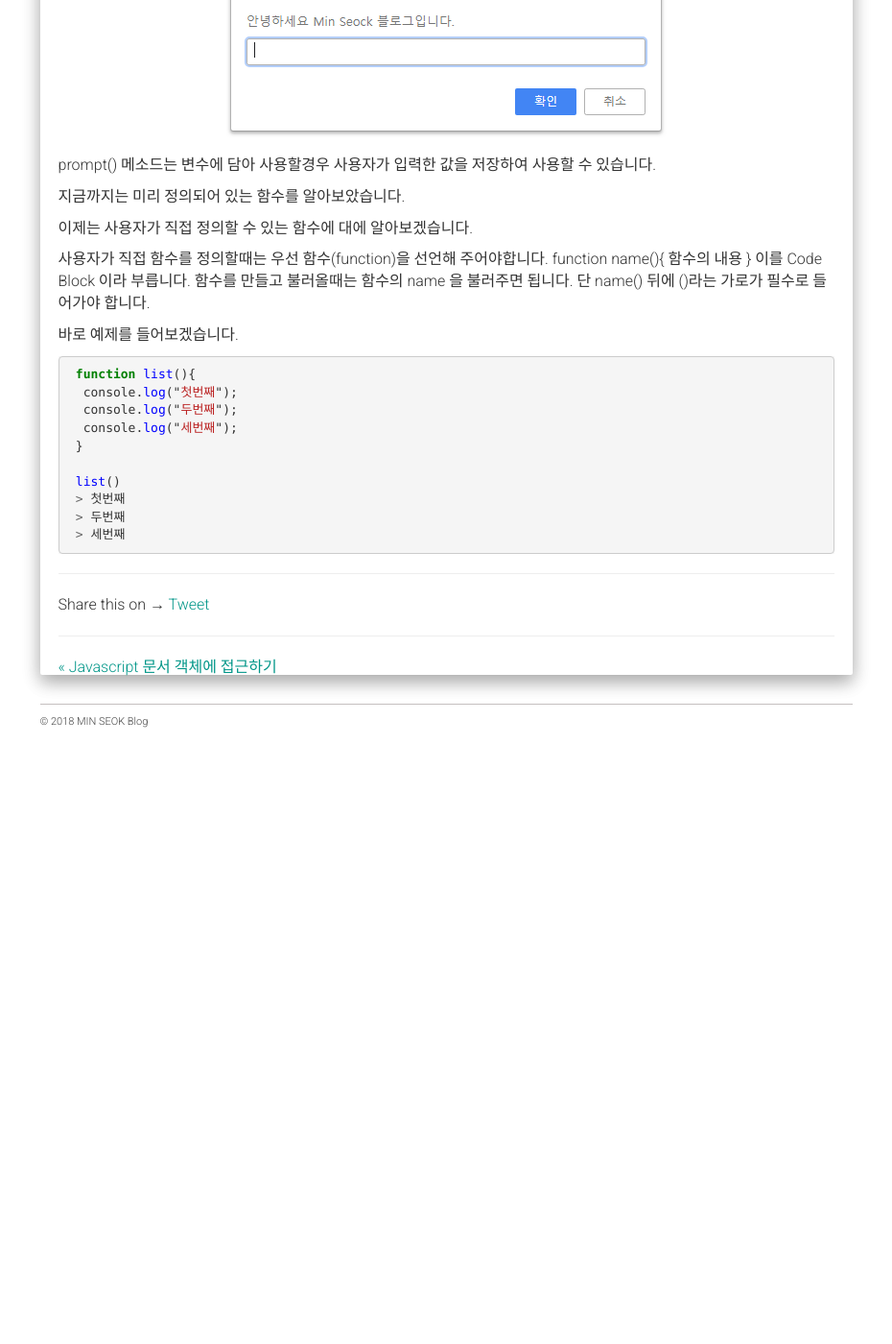
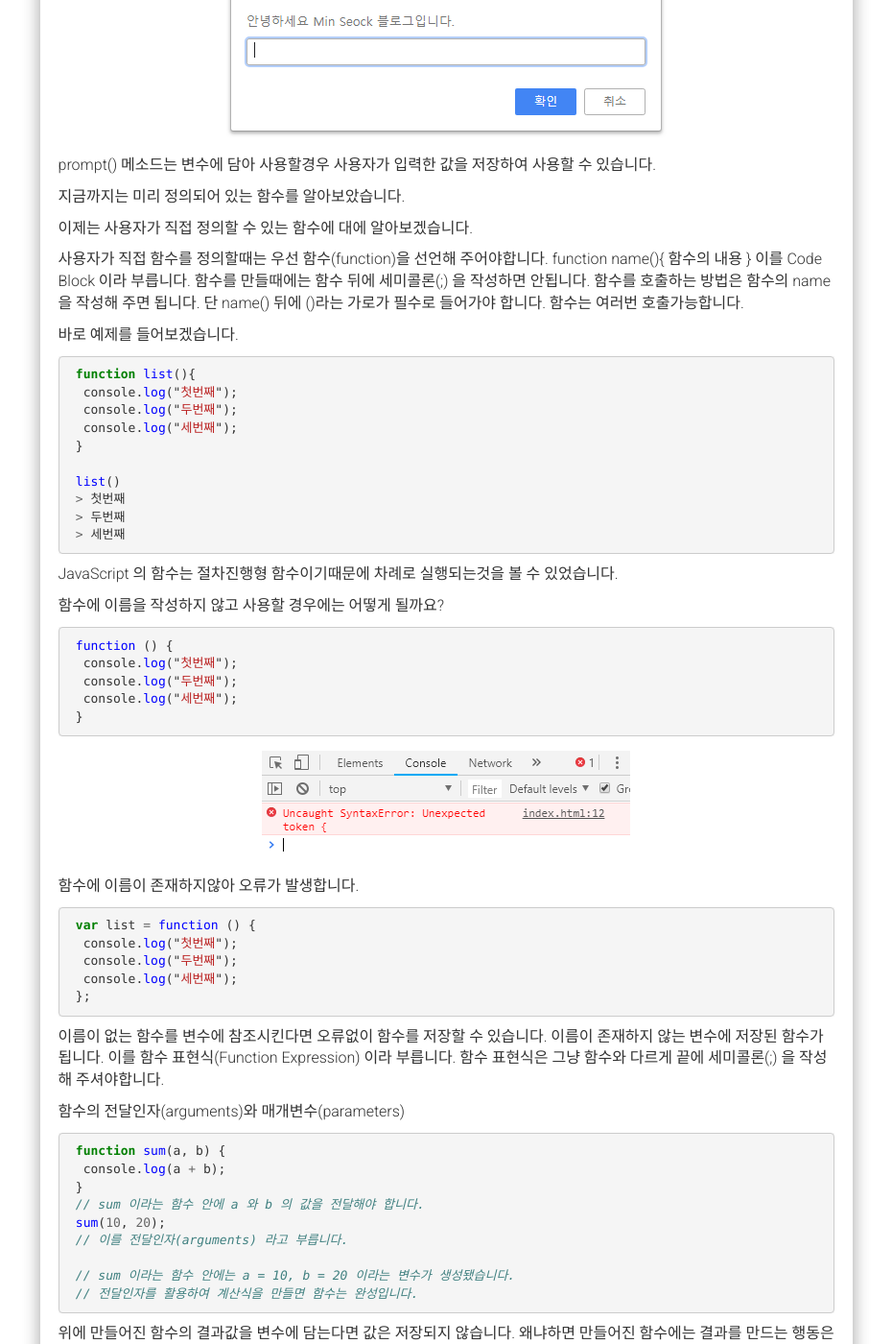
Before and after one commit to alalstjr/promote.github.io, a Jekyll site: the page built from _posts/2018-09-01-JavaScript 함수의 정의.md, in a window 1280 px wide and 1400 px high, scrolled down 1809 px. Shown: the whole window at 96% size, without its empty margins (321-1251 px from the left). Built offline with Jekyll 4.4.1, drawn with Linux system fonts in a browser that asks for light colours; nearby versions of some CDN libraries; our own code applies the rules of GitHub Pages for plain Markdown files; comment, search, counter and statistics services are not loaded; before the commit the page ends 2596 px from its top, so only the background shows below that; some of the changed text lies outside the part shown.

Commit message:
Update 2018-09-01-JavaScript 함수의 정의.md

```diff
--- a/_posts/2018-09-01-JavaScript 함수의 정의.md
+++ b/_posts/2018-09-01-JavaScript 함수의 정의.md
@@ -97,8 +97,10 @@ function name(){
    함수의 내용
 }
 이를 Code Block 이라 부릅니다.
-함수를 만들고 불러올때는 함수의 name 을 불러주면 됩니다.
+함수를 만들때에는 함수 뒤에 세미콜론(;) 을 작성하면 안됩니다.
+함수를 호출하는 방법은 함수의 name 을 작성해 주면 됩니다.
 단 name() 뒤에 ()라는 가로가 필수로 들어가야 합니다.
+함수는 여러번 호출가능합니다.
 
 바로 예제를 들어보겠습니다.
 {% highlight javascript %}
@@ -113,3 +115,59 @@ function name(){
  > 두번째
  > 세번째
 {% endhighlight %}
+JavaScript 의 함수는 절차진행형 함수이기때문에 차례로 실행되는것을 볼 수 있었습니다.
+
+함수에 이름을 작성하지 않고 사용할 경우에는 어떻게 될까요?
+{% highlight javascript %}
+ function () {
+  console.log("첫번째");
+  console.log("두번째");
+  console.log("세번째");
+ }
+{% endhighlight %}
+<div class="img-box">
+  <img src="{{ site.baseurl }}/static/img/post/2018-09-01-4.png" alt="자바스크립트 출력확인" />
+</div>
+함수에 이름이 존재하지않아 오류가 발생합니다.
+
+{% highlight javascript %}
+ var list = function () {
+  console.log("첫번째");
+  console.log("두번째");
+  console.log("세번째");
+ };
+{% endhighlight %}
+이름이 없는 함수를 변수에 참조시킨다면 오류없이 함수를 저장할 수 있습니다.
+이름이 존재하지 않는 변수에 저장된 함수가 됩니다.
+이를 함수 표현식(Function Expression) 이라 부릅니다.
+함수 표현식은 그냥 함수와 다르게 끝에 세미콜론(;) 을 작성해 주셔야합니다.
+
+함수의 전달인자(arguments)와 매개변수(parameters)
+{% highlight javascript %}
+ function sum(a, b) {
+  console.log(a + b);
+ }
+ // sum 이라는 함수 안에 a 와 b 의 값을 전달해야 합니다.
+ sum(10, 20);
+ // 이를 전달인자(arguments) 라고 부릅니다.
+
+ // sum 이라는 함수 안에는 a = 10, b = 20 이라는 변수가 생성됐습니다.
+ // 전달인자를 활용하여 계산식을 만들면 함수는 완성입니다.
+{% endhighlight %}
+
+위에 만들어진 함수의 결과값을 변수에 담는다면 값은 저장되지 않습니다.
+왜냐하면 만들어진 함수에는 결과를 만드는 행동은 있어도
+결과를 반환하는 행동이 없기 때문에 값을 밖으로 가져올수 없습니다.
+
+결과를 반환할려면 return 을 활용해야 합니다.
+
+{% highlight javascript %}
+ function sum(a, b) {
+  return a + b;
+ }
+
+ var result = sum(10, 20)
+ console.log(result);
+ > 30
+{% endhighlight %}
+변수 result 값에 저장이 잘 되는 모습을 확인하실 수 있습니다.
```
